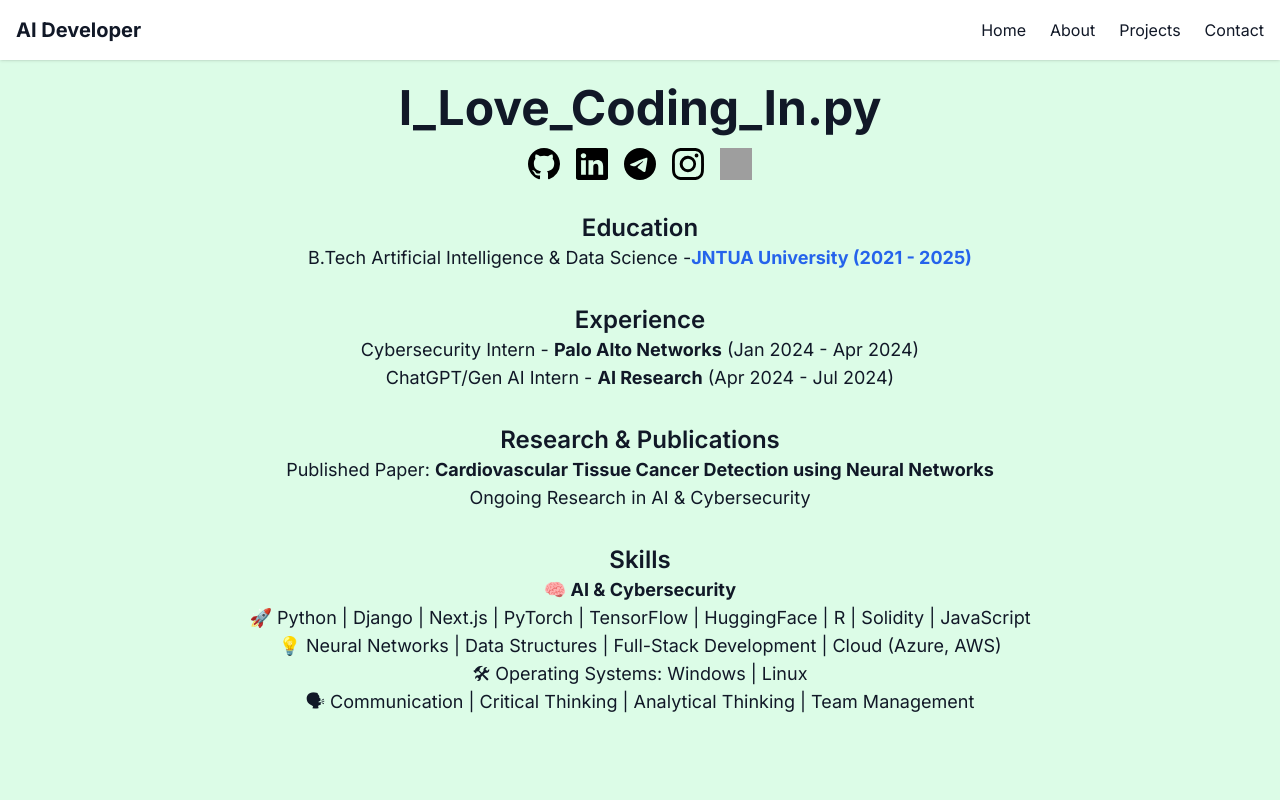
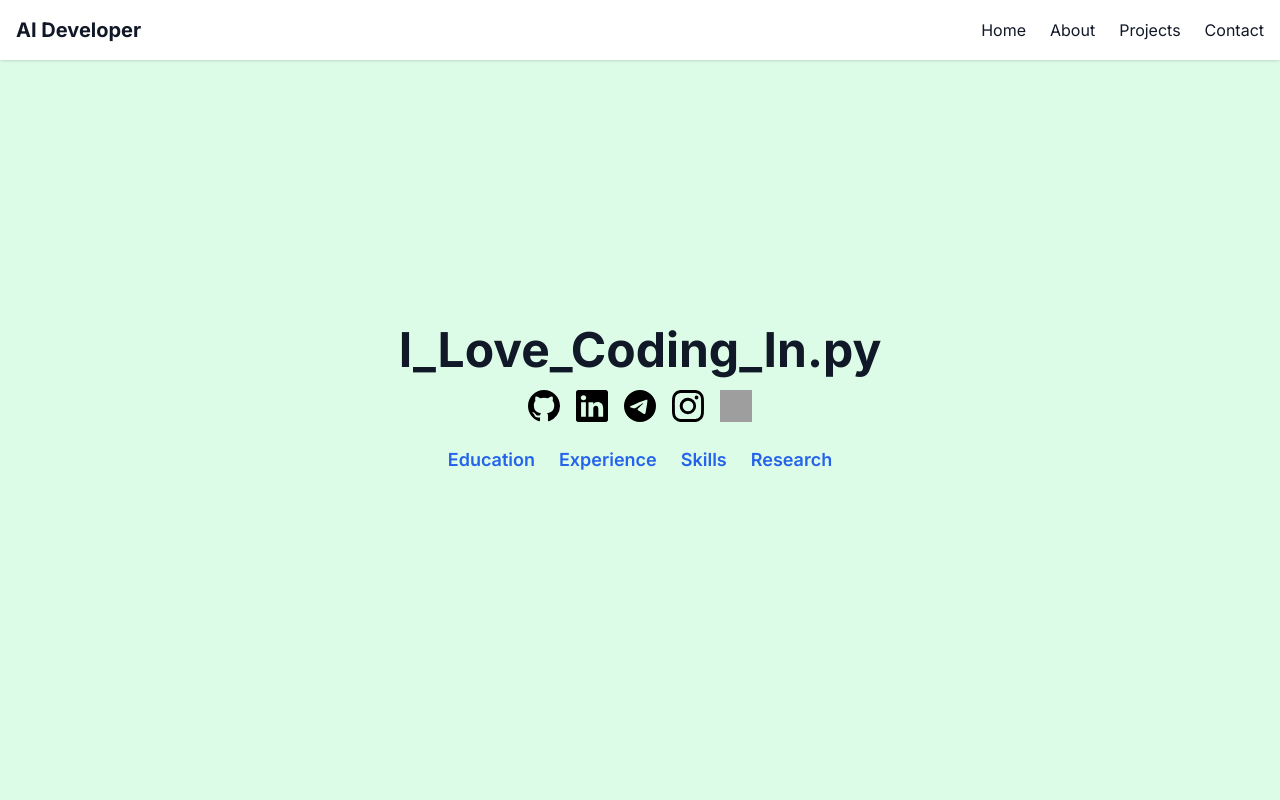
Before and after one commit to MogasalaHemagiri/my-portfolio, a Next.js app: page / in a window 1280 px wide. Shown: the top 800 px of the page. Built offline with nearby package versions, Linux system fonts and the light colour scheme; grey boxes are pictures that could not be loaded.

Commit message:
Update Hero.js

```diff
--- a/components/Hero.js
+++ b/components/Hero.js
@@ -38,13 +38,13 @@
         <a href="https://github.com/MogasalaHemagiri" target="_blank" rel="noopener noreferrer">
           <img src="/icons/github.svg" alt="GitHub" className="w-8 h-8" />
         </a>
-        <a href="https://linkedin.com/in/mr-hemagiri" target="_blank" rel="noopener noreferrer">
+        <a href="https://linkedin.com/in/yourprofile" target="_blank" rel="noopener noreferrer">
           <img src="/icons/linkedin.svg" alt="LinkedIn" className="w-8 h-8" />
         </a>
-        <a href="https://t.me/networkdefender" target="_blank" rel="noopener noreferrer">
+        <a href="https://t.me/yourusername" target="_blank" rel="noopener noreferrer">
           <img src="/icons/telegram.svg" alt="Telegram" className="w-8 h-8" />
         </a>
-        <a href="https://instagram.com/captain_anand0.7" target="_blank" rel="noopener noreferrer">
+        <a href="https://instagram.com/yourprofile" target="_blank" rel="noopener noreferrer">
           <img src="/icons/instagram.svg" alt="Instagram" className="w-8 h-8" />
         </a>
         <a href="https://orcid.org/yourid" target="_blank" rel="noopener noreferrer">
@@ -52,49 +52,12 @@
         </a>
       </div>
 
-      {/* Education Section */}
-      <div className="mt-8 text-center">
-        <h2 className="text-2xl font-semibold">Education</h2>
-        <p className="text-lg">
-          B.Tech Artificial Intelligence & Data Science -
-          <a href="https://www.jntua.ac.in/" className="text-blue-600 font-bold hover:underline" target="_blank">
-            JNTUA University (2021 - 2025)
-          </a>
-        </p>
-      </div>
-
-      {/* Experience Section */}
-      <div className="mt-8 text-center">
-        <h2 className="text-2xl font-semibold">Experience</h2>
-        <p className="text-lg">
-          Cybersecurity Intern - <span className="font-bold">Palo Alto Networks</span> (Jan 2024 - Apr 2024)
-        </p>
-        <p className="text-lg">
-          ChatGPT/Gen AI Intern - <span className="font-bold">AI Research</span> (Apr 2024 - Jul 2024)
-        </p>
-      </div>
-
-      {/* Research & Publications */}
-      <div className="mt-8 text-center">
-        <h2 className="text-2xl font-semibold">Research & Publications</h2>
-        <p className="text-lg">
-          Published Paper: <span className="font-bold">Cardiovascular Tissue Cancer Detection using Neural Networks</span>
-        </p>
-        <p className="text-lg">Ongoing Research in AI & Cybersecurity</p>
-      </div>
-
-      {/* Skills Section */}
-      <div className="mt-8 text-center">
-        <h2 className="text-2xl font-semibold">Skills</h2>
-        <p className="text-lg font-bold">🧠 AI & Cybersecurity</p>
-        <p className="text-lg">
-          🚀 Python | Django | Next.js | PyTorch | TensorFlow | HuggingFace | R | Solidity | JavaScript
-        </p>
-        <p className="text-lg">
-          💡 Neural Networks | Data Structures | Full-Stack Development | Cloud (Azure, AWS)
-        </p>
-        <p className="text-lg">🛠 Operating Systems: Windows | Linux</p>
-        <p className="text-lg">🗣 Communication | Critical Thinking | Analytical Thinking | Team Management</p>
+      {/* Navigation Links */}
+      <div className="mt-6 flex gap-6">
+        <a href="/education" className="text-lg font-semibold text-blue-600 hover:underline">Education</a>
+        <a href="/experience" className="text-lg font-semibold text-blue-600 hover:underline">Experience</a>
+        <a href="/skills" className="text-lg font-semibold text-blue-600 hover:underline">Skills</a>
+        <a href="/publications" className="text-lg font-semibold text-blue-600 hover:underline">Research</a>
       </div>
     </section>
   );
```
